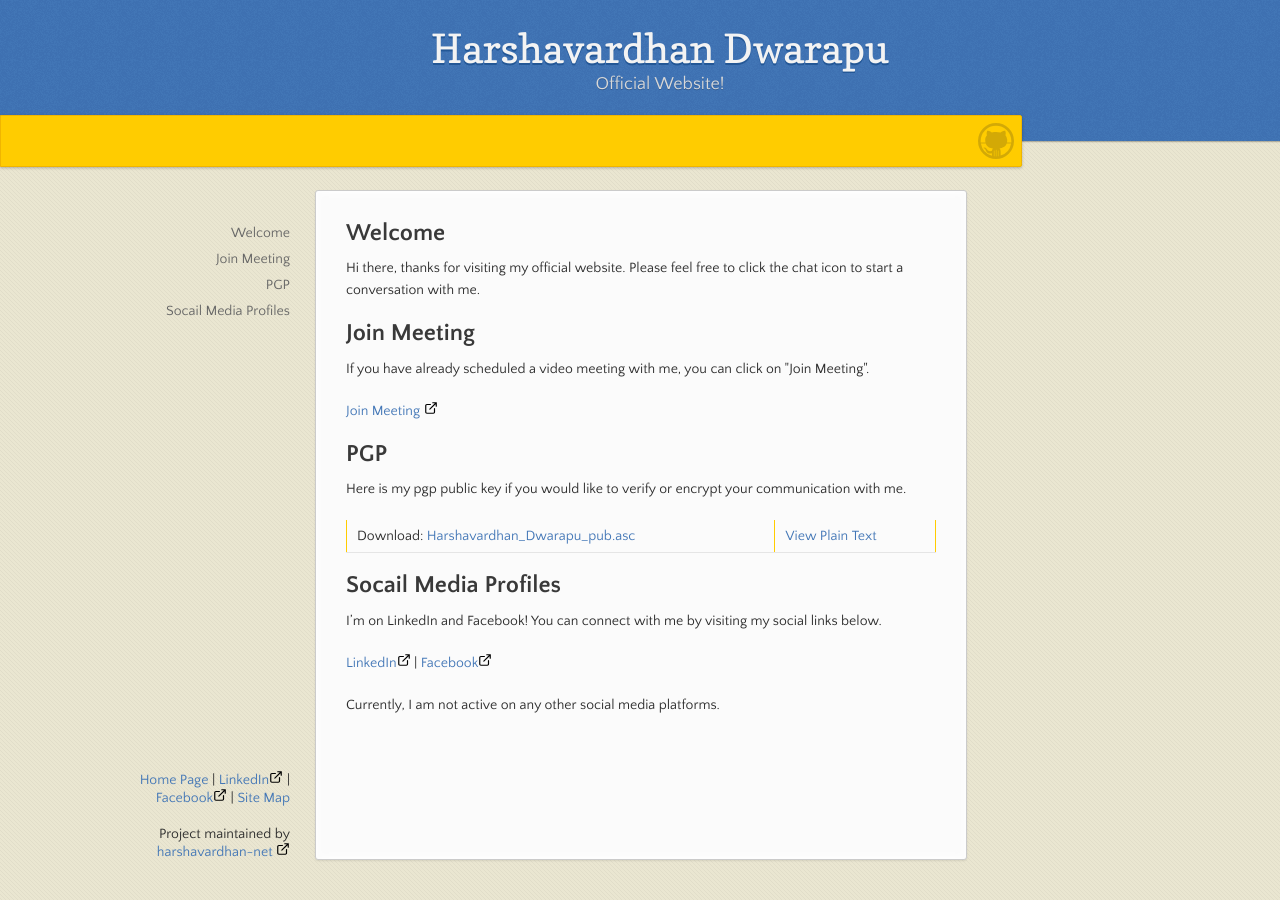
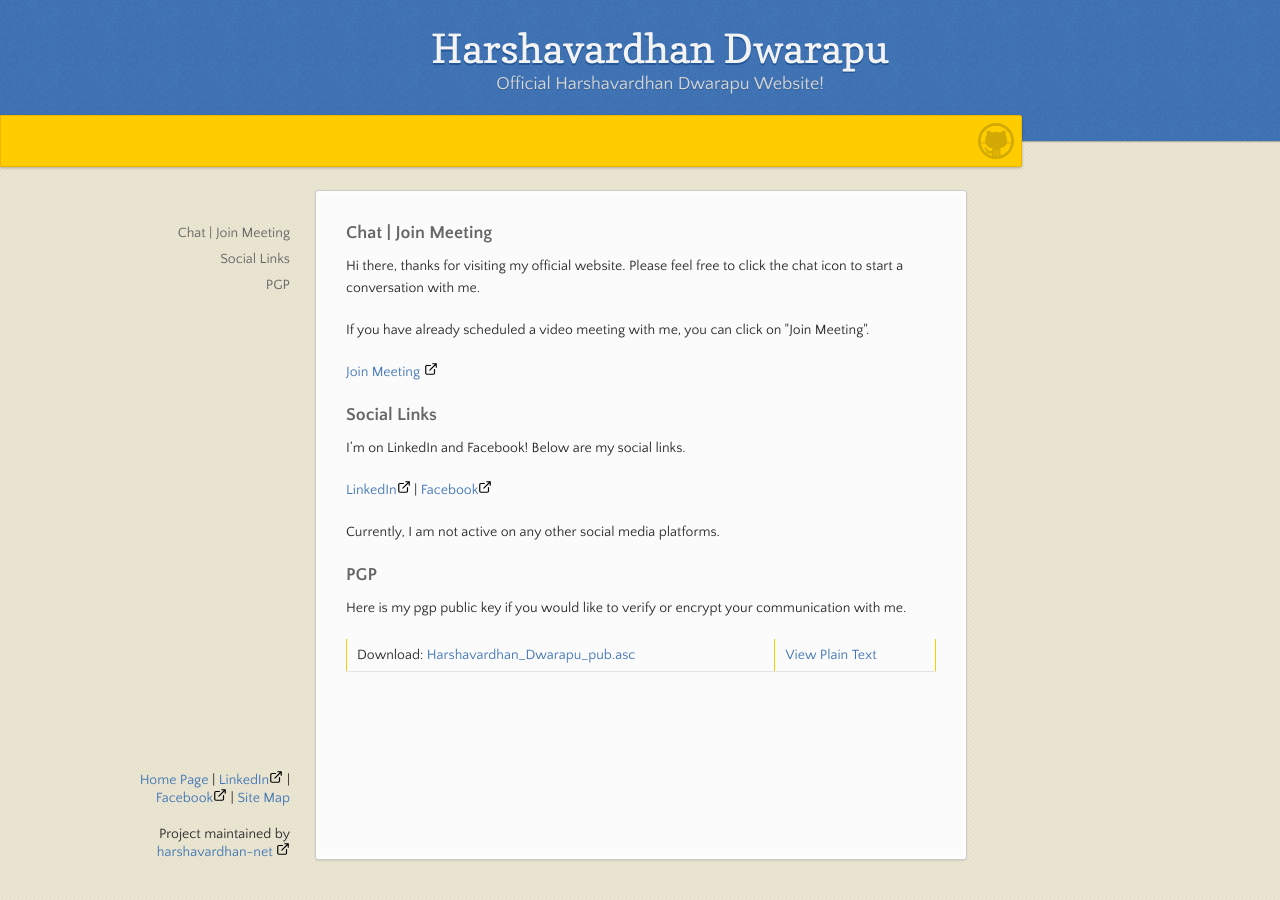
Before and after one commit to harshavardhan-net/harshavardhan-net, a Jekyll site: the page built from index.md, in a window 1280 px wide. Built offline with Jekyll 4.4.1, drawn with Linux system fonts in a browser that asks for light colours.

Commit message:
Minor Changes

```diff
--- a/index.md
+++ b/index.md
@@ -1,13 +1,12 @@
 ---
 layout: default
 title: Harshavardhan Dwarapu
-description: Official Website!
+description: Official Harshavardhan Dwarapu Website!
 ---
-## Welcome
+
+### Chat | Join Meeting
 
 <p>Hi there, thanks for visiting my official website. Please feel free to click the chat icon to start a conversation with me.</p>
-
-## Join Meeting
 
 <p>If you have already scheduled a video meeting with me, you can click on "Join Meeting".</p>
 
@@ -25,15 +24,9 @@ description: Official Website!
               </svg>
             </a>
 
-## PGP
+### Social Links
 
-Here is my pgp public key if you would like to verify or encrypt your communication with me.
-
-Download: <a href="pgp/Harshavardhan_Dwarapu_pub.asc">Harshavardhan_Dwarapu_pub.asc</a> | <a href="../pgp/">View Plain Text</a>
-
-## Socail Media Profiles
-
-I'm on LinkedIn and Facebook! You can connect with me by visiting my social links below.
+I'm on LinkedIn and Facebook! Below are my social links.
 
 <a href="{{ site.linkedin_url }}" target="_blank">LinkedIn<svg style="display: inline-block; width: 1em; height: 1em;" viewbox="0
             0 48 48">
@@ -58,3 +51,9 @@ I'm on LinkedIn and Facebook! You can connect with me by visiting my social link
           </svg></a><br>
 
 Currently, I am not active on any other social media platforms.
+
+### PGP
+
+Here is my pgp public key if you would like to verify or encrypt your communication with me.
+
+Download: <a href="pgp/Harshavardhan_Dwarapu_pub.asc">Harshavardhan_Dwarapu_pub.asc</a> | <a href="../pgp/">View Plain Text</a>
```
Also changed, not shown: pgp/index.md (+3 -2 lines).
